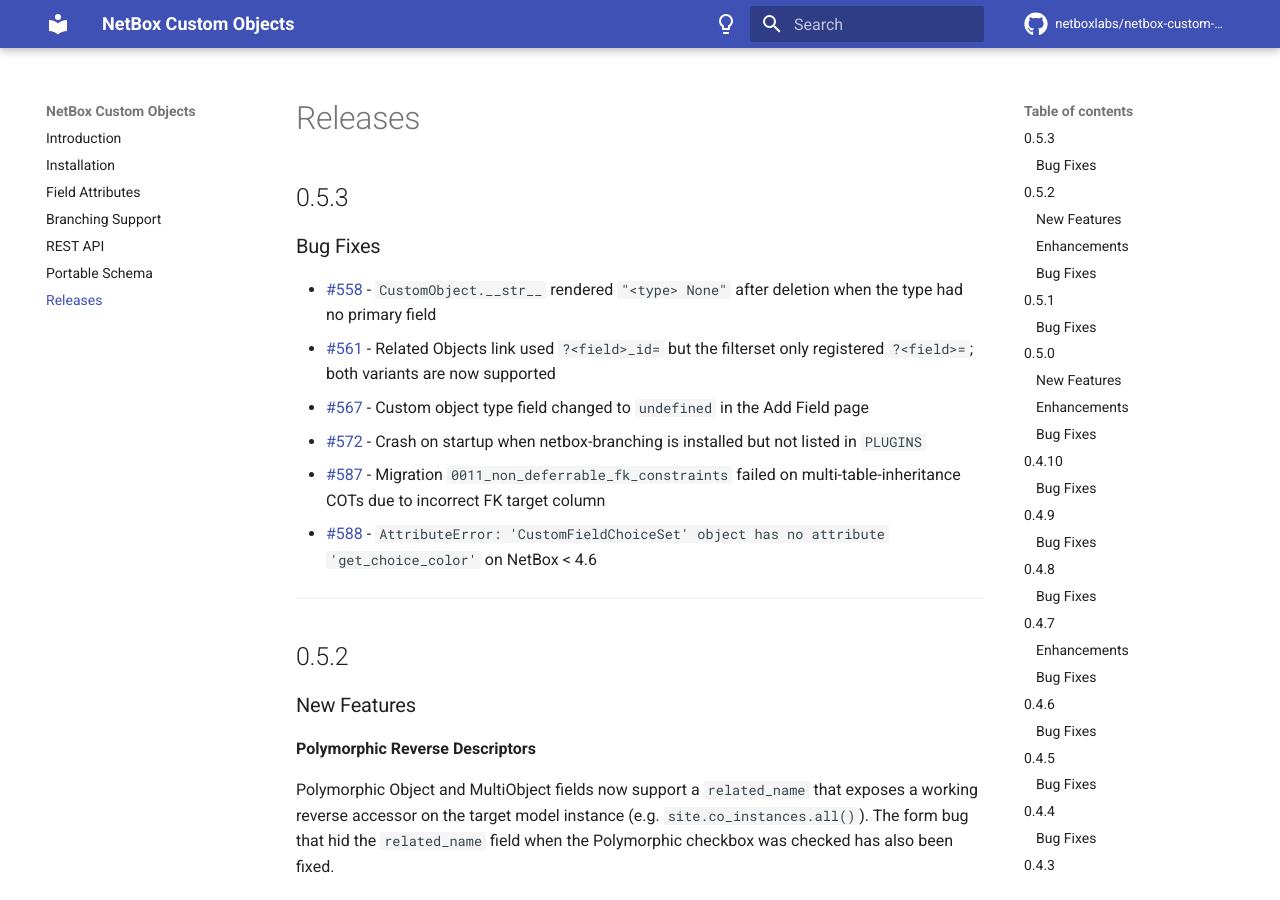
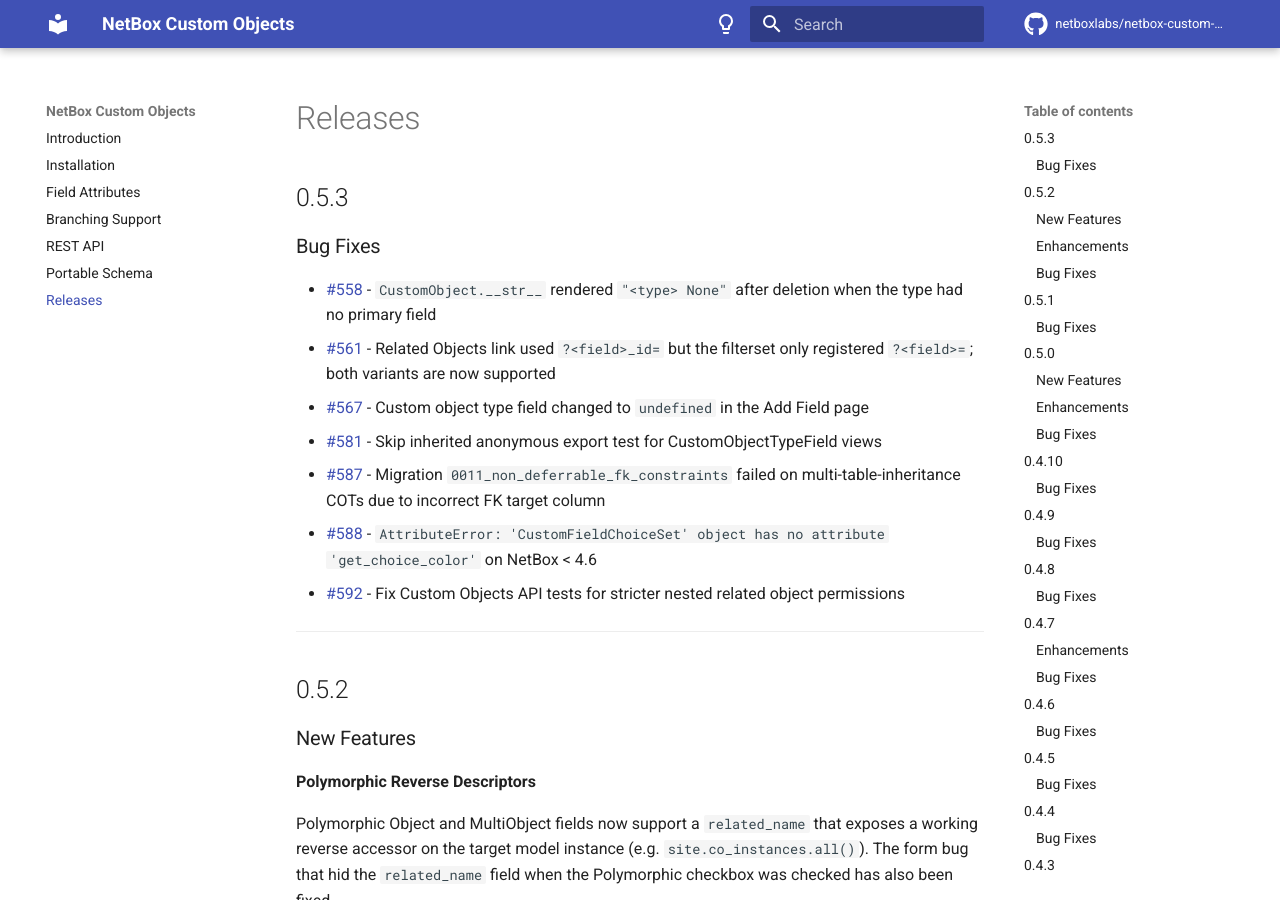
Before and after one commit to netboxlabs/netbox-custom-objects, an MkDocs documentation site: the page built from docs/releases.md, in a window 1280 px wide and 900 px high. Built offline with MkDocs 1.6.1 and Material for MkDocs 9.7.7, drawn with Linux system fonts in a browser that asks for light colours; comment, search, counter and statistics services are not loaded.

Commit message:
docs: correct v0.5.3 release notes (add #581, #592; remove #572)
Co-Authored-By: Claude Sonnet 4.6 <noreply@anthropic.com>

```diff
--- a/docs/releases.md
+++ b/docs/releases.md
@@ -7,9 +7,10 @@
 - [#558](https://github.com/netboxlabs/netbox-custom-objects/issues/558) - `CustomObject.__str__` rendered `"<type> None"` after deletion when the type had no primary field
 - [#561](https://github.com/netboxlabs/netbox-custom-objects/issues/561) - Related Objects link used `?<field>_id=` but the filterset only registered `?<field>=`; both variants are now supported
 - [#567](https://github.com/netboxlabs/netbox-custom-objects/issues/567) - Custom object type field changed to `undefined` in the Add Field page
-- [#572](https://github.com/netboxlabs/netbox-custom-objects/issues/572) - Crash on startup when netbox-branching is installed but not listed in `PLUGINS`
+- [#581](https://github.com/netboxlabs/netbox-custom-objects/issues/581) - Skip inherited anonymous export test for CustomObjectTypeField views
 - [#587](https://github.com/netboxlabs/netbox-custom-objects/issues/587) - Migration `0011_non_deferrable_fk_constraints` failed on multi-table-inheritance COTs due to incorrect FK target column
 - [#588](https://github.com/netboxlabs/netbox-custom-objects/issues/588) - `AttributeError: 'CustomFieldChoiceSet' object has no attribute 'get_choice_color'` on NetBox < 4.6
+- [#592](https://github.com/netboxlabs/netbox-custom-objects/issues/592) - Fix Custom Objects API tests for stricter nested related object permissions
 
 ---
 
```
